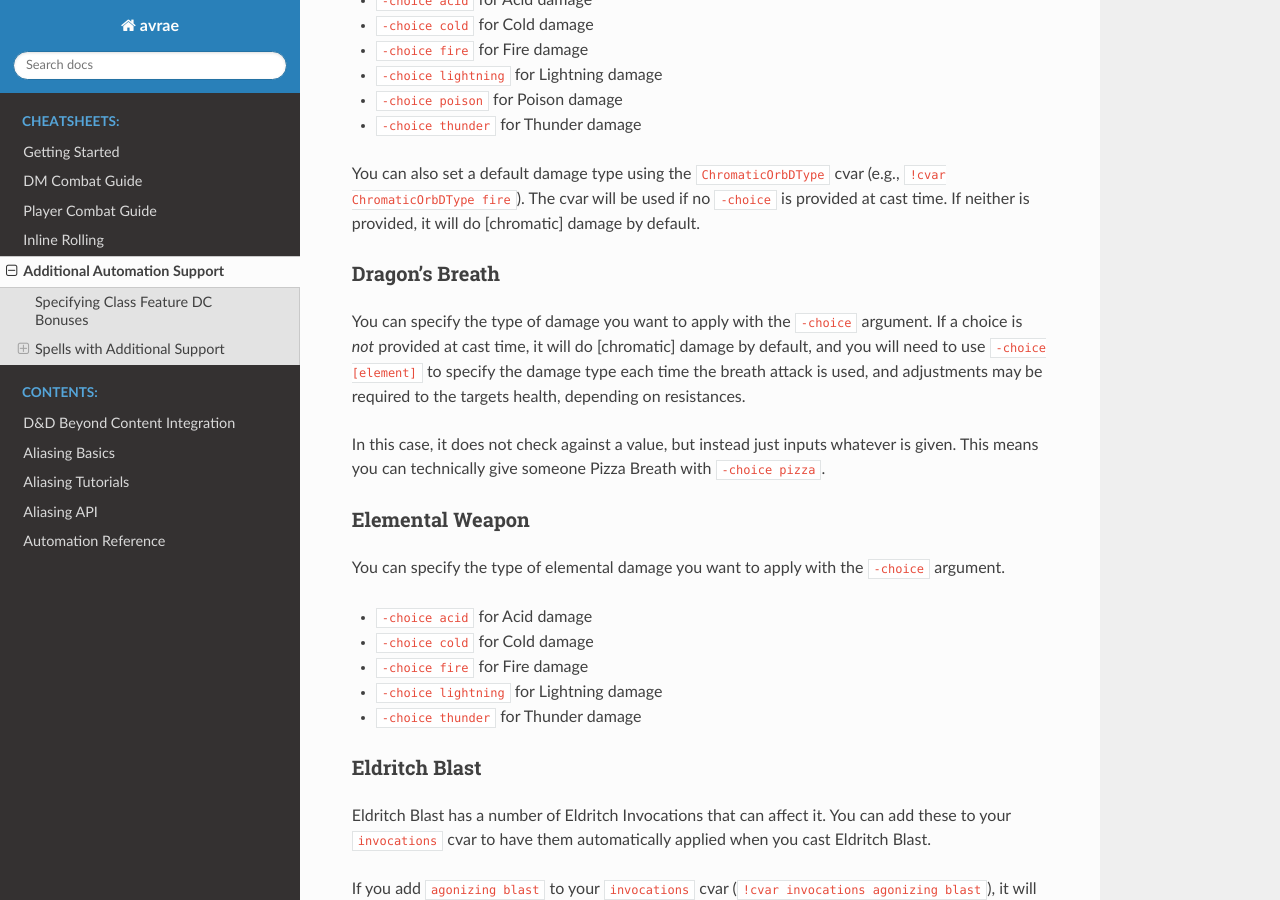
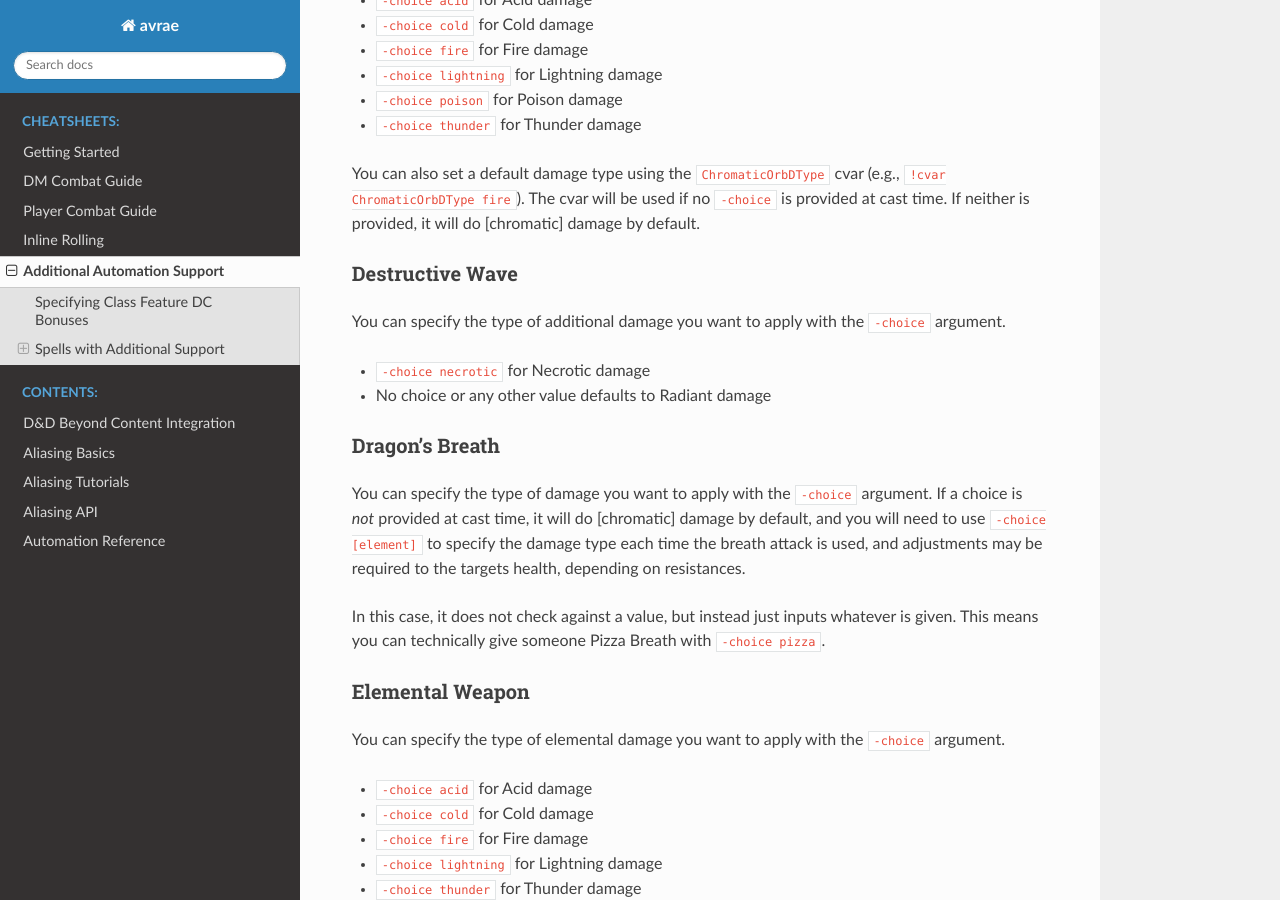
Before and after one commit to avrae/avrae, a Sphinx documentation site: the page built from docs/cheatsheets/automation_quirks.rst, in a window 1280 px wide and 900 px high, scrolled down 1741 px. Built offline with Sphinx 7.4.7 and the Read the Docs theme 3.1.0, drawn with Linux system fonts in a browser that asks for light colours.

Commit message:
docs: add documentation for the Destructive Wave `-choice` options

```diff
--- a/docs/cheatsheets/automation_quirks.rst
+++ b/docs/cheatsheets/automation_quirks.rst
@@ -66,6 +66,13 @@ You can specify the type of damage you want to apply with the ``-choice`` argume
 * ``-choice thunder`` for Thunder damage
 
 You can also set a default damage type using the ``ChromaticOrbDType`` cvar (e.g., ``!cvar ChromaticOrbDType fire``). The cvar will be used if no ``-choice`` is provided at cast time. If neither is provided, it will do [chromatic] damage by default.
+
+Destructive Wave
+-----------------
+You can specify the type of additional damage you want to apply with the ``-choice`` argument.
+
+* ``-choice necrotic`` for Necrotic damage
+* No choice or any other value defaults to Radiant damage
 
 Dragon's Breath
 -----------------
```
